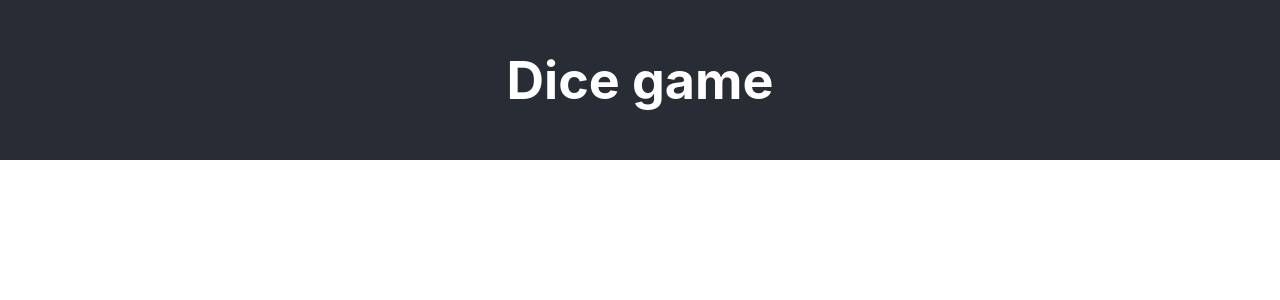
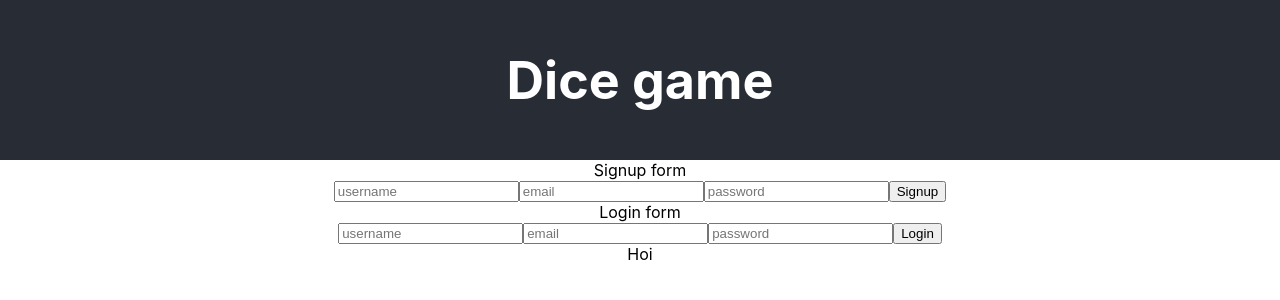
Before and after one commit to marloesverdonk/dice-game-client, a React (Create React App) app: page / in a window 1280 px wide. Shown: the top 300 px of the page. Built offline with nearby package versions, Linux system fonts and the light colour scheme.

Commit message:
Simple signup and login form, not connected to backend yet

```diff
--- a/src/App.js
+++ b/src/App.js
@@ -1,5 +1,8 @@
 import React from 'react';
 import './App.css';
+import Game from './components/Game'
+import Signup from './components/Signup';
+import Login from './components/Login'
 
 function App() {
   return (
@@ -8,7 +11,9 @@ function App() {
         <h1>Dice game</h1>
       </header>
       <main>
-
+        <Signup/>
+        <Login/>
+        <Game/>
       </main>
     </div>
   );
--- /dev/null
+++ b/src/actions/auth.js
@@ -0,0 +1,6 @@
+export const LOGIN_SUCCESS = "LOGIN_SUCCESS";
+
+export const login = (payload) => ({
+  type: LOGIN_SUCCESS,
+  payload
+})
--- /dev/null
+++ b/src/components/Game.js
@@ -0,0 +1,12 @@
+import React from 'react'
+import GameContainer from './GameContainer'
+
+class Game extends React.Component {
+  render(){
+    return(<div>
+      <GameContainer/>
+    </div>)
+  }
+}
+
+export default Game
--- /dev/null
+++ b/src/components/GameContainer.js
@@ -0,0 +1,14 @@
+import React from 'react'
+//import { url } from '../contants'
+
+class GameContainer extends React.Component {
+  //source = new EventSource(`${url}/stream`)
+
+  render(){
+    return(<div>
+      Hoi
+    </div>)
+  }
+}
+
+export default GameContainer
--- /dev/null
+++ b/src/components/Login.js
@@ -0,0 +1,87 @@
+import React from 'react'
+//import * as request from 'superagent'
+//import { url } from '../constants'
+import { login } from '../actions/auth'
+import { connect } from 'react-redux'
+
+class Login extends React.Component {
+  state = {
+    username: "",
+    email: "",
+    password: ""
+  }
+
+  onChangeUsername = (event) => {
+    this.setState({
+      username: event.target.value
+    })
+  }
+
+  onChangeEmail = (event) => {
+    this.setState({
+      email: event.target.value
+    })
+  }
+
+  onChangePassword = (event) => {
+    this.setState({
+      password: event.target.value
+    })
+  }
+
+  onSubmit = (event) => {
+    event.preventDefault()
+    // request.post(`${url}/login`)
+    //   .send({
+    //     username: this.state.username,
+    //     email: this.state.email,
+    //     password: this.state.password
+    //   })
+    //   .then(result => this.props.login(result.body.jwt))
+    //   .catch(console.error)
+    // this.setState({
+    //   username: "",
+    //   email: "",
+    //   password: ""
+    // })
+    console.log('onSubmit')
+  }
+
+  render() {
+    if (this.props.jwt) return 'user is logged in'
+    return (
+      <div>
+        Login form
+        <form onSubmit={this.onSubmit}>
+          <input
+            name='username'
+            type='text'
+            onChange={this.onChangeUsername}
+            value={this.state.username}
+            placeholder='username'
+          ></input>
+          <input
+            name='email'
+            type='text'
+            onChange={this.onChangeEmail}
+            value={this.state.email}
+            placeholder='email'
+          ></input>
+          <input
+            name='password'
+            type='text'
+            onChange={this.onChangePassword}
+            value={this.state.password}
+            placeholder='password'
+          ></input>
+          <button type='submit'>Login</button>
+        </form>
+      </div>)
+  }
+}
+function mapStateToProps(reduxState) {
+  return {
+    jwt: reduxState.auth
+  }
+}
+export default connect(mapStateToProps, { login })(Login)
--- /dev/null
+++ b/src/components/Signup.js
@@ -0,0 +1,76 @@
+import React from 'react'
+//import * as request from 'superagent'
+//import {url} from '../constants'
+
+export default class Signup extends React.Component{
+  state = {
+    username: "",
+    email: "",
+    password: ""
+  }
+
+  onChangeUsername = (event) => {
+    this.setState({
+      username: event.target.value
+    })
+  }
+
+  onChangeEmail = (event) => {
+    this.setState({
+      email: event.target.value
+    })
+  }
+
+  onChangePassword = (event) => {
+    this.setState({
+      password: event.target.value
+    })
+  }
+
+  onSubmit = (event) => {
+    event.preventDefault()
+    // request.post(`${url}/users`)
+    // .send({
+    //   username: this.state.username,
+    //   email: this.state.email,
+    //   password: this.state.password
+    // })
+    // .catch(console.error)
+    // this.setState({
+    //   username: "",
+    //   email: "",
+    //   password: ""
+    // })
+    console.log('onSubmit Signup')
+  }
+
+  render(){
+    return( <div>
+      Signup form
+      <form onSubmit={this.onSubmit}>
+        <input
+          name='username'
+          type='text'
+          onChange={this.onChangeUsername}
+          value={this.state.username}
+          placeholder='username'
+        ></input>
+         <input
+          name='email'
+          type='text'
+          onChange={this.onChangeEmail}
+          value={this.state.email}
+          placeholder='email'
+        ></input>
+        <input
+          name='password'
+          type='text'
+          onChange={this.onChangePassword}
+          value={this.state.password}
+          placeholder='password'
+        ></input>
+        <button type='submit'>Signup</button>
+      </form>
+    </div>)
+  }
+}
--- /dev/null
+++ b/src/contants.js
@@ -0,0 +1 @@
+export const url = "localhost:3000"
--- a/src/index.js
+++ b/src/index.js
@@ -3,9 +3,14 @@ import ReactDOM from 'react-dom';
 import './index.css';
 import App from './App';
 import * as serviceWorker from './serviceWorker';
+import { Provider } from 'react-redux'
+import store from './store'
 
-ReactDOM.render(<App />, document.getElementById('root'));
-
+ReactDOM.render(
+<Provider store={store}>
+    <App />
+</Provider>
+,document.getElementById('root'));
 // If you want your app to work offline and load faster, you can change
 // unregister() to register() below. Note this comes with some pitfalls.
 // Learn more about service workers: https://bit.ly/CRA-PWA
--- /dev/null
+++ b/src/reducers/auth.js
@@ -0,0 +1,10 @@
+import { LOGIN_SUCCESS } from "../actions/auth";
+
+export default (state = "", action = {}) => {
+  switch (action.type) {
+    case LOGIN_SUCCESS:
+      return action.payload;
+    default:
+      return state;
+  }
+};
--- /dev/null
+++ b/src/reducers/index.js
@@ -0,0 +1,6 @@
+import {combineReducers} from 'redux'
+import auth from './auth'
+
+export default combineReducers({
+  auth
+})
--- /dev/null
+++ b/src/store.js
@@ -0,0 +1,11 @@
+import {createStore, applyMiddleware, compose} from 'redux'
+import ReduxThunk from 'redux-thunk'
+import reducer from './reducers'
+
+const composeEnhancers = window.__REDUX_DEVTOOLS_EXTENSION_COMPOSE__ || compose
+
+const enhancer = composeEnhancers(applyMiddleware(ReduxThunk))
+
+const store = createStore(reducer, enhancer)
+
+export default store
```
Also changed, not shown: package.json (+8 -1 lines), 1 other file (tests, documents, lock files or other folders).
